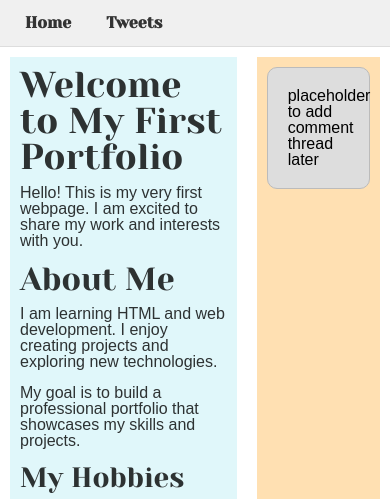
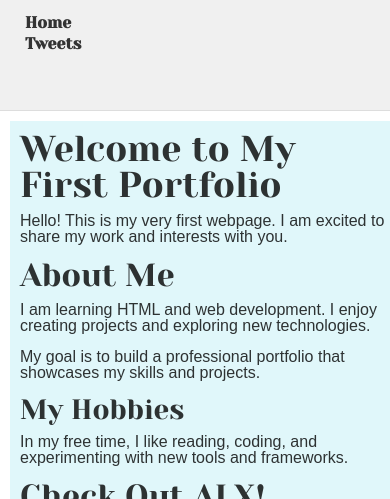
Before and after one commit to croixshima/alx_html_css, a plain HTML site: page css_basic/index.html in a window 390 px wide. Shown: the top 499 px of the page. Drawn offline with Linux system fonts and the light colour scheme.

Commit message:
Add responsive design for smartphones using works_on_smartphone class

```diff
--- a/css_basic/index.html
+++ b/css_basic/index.html
@@ -7,7 +7,7 @@
     <link href="base.css" rel="stylesheet">
     <link href="styles.css" rel="stylesheet">
 </head>
-<body>
+<body class="works_on_smartphone">
     <header>
     <ul>
         <li><a href="index.html">Home</a></li>
--- a/css_basic/styles.css
+++ b/css_basic/styles.css
@@ -79,3 +79,24 @@ th, td {
 h1, h2, h3 {
     margin: 10px 0;
 }
+/* Responsive adjustments for smartphones */
+@media (max-width: 800px) {
+    body.works_on_smartphone {
+        display: block; /* Stacks everything vertically */
+    }
+
+    body.works_on_smartphone main {
+        display: block; /* Article and aside stack vertically */
+    }
+
+    article, aside {
+        flex: none; /* Remove the 2/3 - 1/3 split */
+        width: 100%; /* Full width for each */
+        overflow-y: visible; /* Scroll handled naturally */
+    }
+
+    header ul {
+        flex-direction: column; /* Stack navigation links */
+        gap: 5px;
+    }
+}
```
